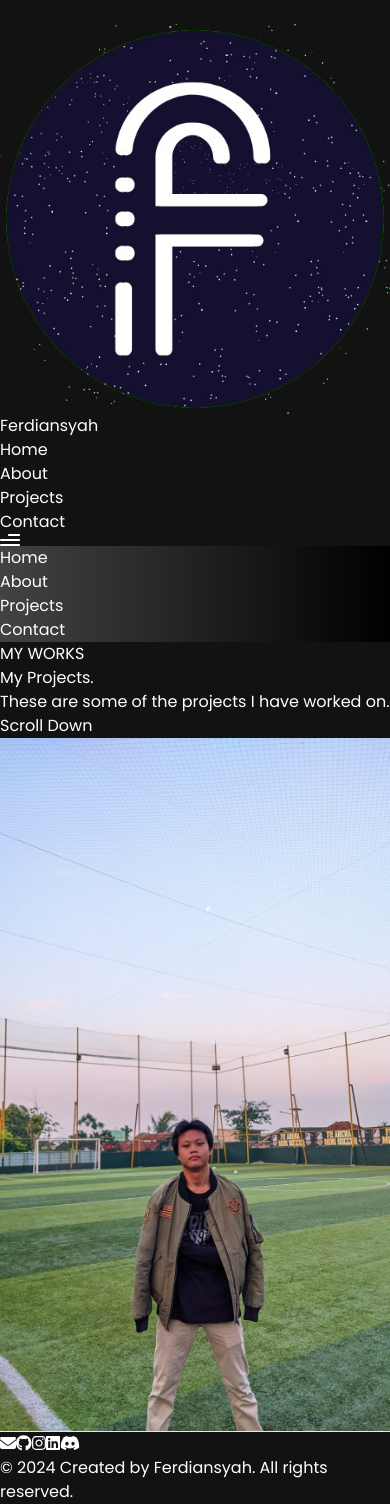
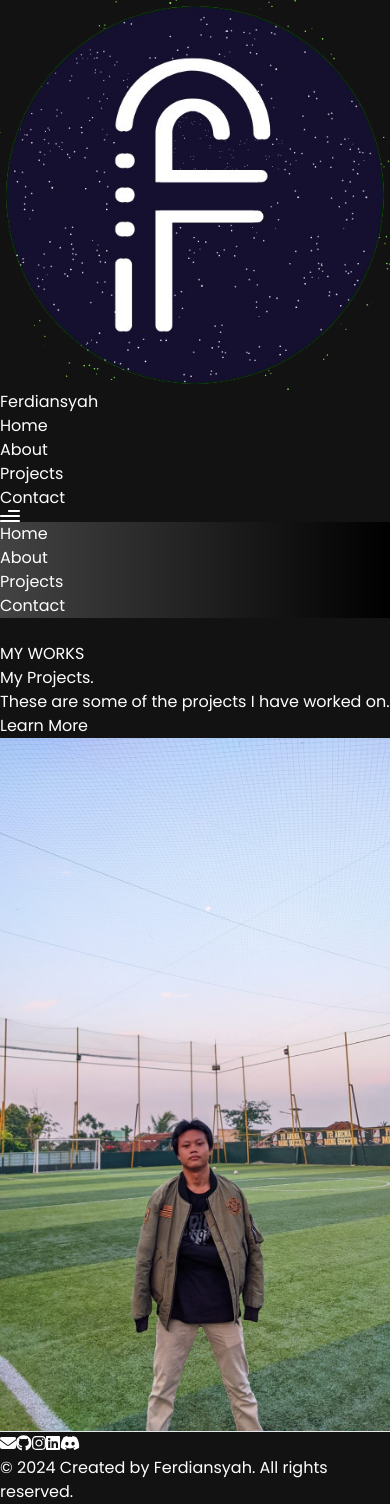
Before and after one commit to dayyysss/ferdi-portofolio, a React (Vite) app: page /projects in a window 390 px wide. Built offline with nearby package versions, Linux system fonts and the light colour scheme.

Commit message:
revamp aboutpage & projectpage

```diff
--- a/src/App.jsx
+++ b/src/App.jsx
@@ -1,7 +1,7 @@
 import { BrowserRouter, Routes, Route } from "react-router-dom";
 import { Navbar, Home, About, Projects, Contact, StarsCanvas, Footer } from "./components";
-import AboutPage from "./pages/AboutPage";
-import ProjectPage from "./pages/ProjectPage";
+import AboutPage from "./components/about/AboutPage";
+import ProjectPage from "./components/projects/ProjectPage";
 import ReactFullpage from '@fullpage/react-fullpage';
 
 const App = () => {
--- a/src/components/Footer.jsx
+++ b/src/components/Footer.jsx
@@ -48,7 +48,7 @@ const Footer = () => {
               <FontAwesomeIcon icon={faGithub} className="text-xl" />
             </motion.a>
             <motion.a
-              href="https://www.instagram.com/ferdiansyah"
+              href="https://www.instagram.com/dayys7_"
               target="_blank"
               rel="noopener noreferrer"
               className="flex justify-center items-center bg-tertiary w-10 h-10 rounded-2xl text-white hover:bg-gray-400 transition-all ease-in-out duration-300"
--- a/src/pages/ProjectPage.jsx
+++ b/src/components/about/AboutPage.jsx
@@ -1,26 +1,25 @@
 import React from "react";
 import { motion } from "framer-motion";
-import { styles } from "../styles";
-import Hr from '../components/Hr';
-import MeAbout from "../assets/me2.jpeg";
-import MainLayout from "../layouts/MainLayout";
-import { SectionWrapper } from "../hoc";
-import Button from "../components/Button";
 import { Link } from "react-router-dom";
+import { styles } from "../../styles";
+import Hr from '../Hr';
+import MeAbout from "../../assets/me2.jpeg";
+import Button from '../Button';
+import MainLayout from "../../layouts/MainLayout";
+import SectionWrapper from "../../hoc/SectionWrapper";
 
-const ProjectPage = () => {
+const AboutContent = () => {
   return (
-    <MainLayout>
-    <section id="projects" className="relative w-full h-screen mx-auto overflow-hidden">
+    <div className="relative w-full h-screen mx-auto overflow-hidden max-w-7xl">
       <div className="container mx-auto flex flex-col md:flex-row items-center gap-10 md:gap-20 px-5 overflow-hidden">
         <div className="order-2 md:order-1 flex flex-col justify-center items-start text-start">
-        <motion.p
+          <motion.p
             className={`${styles.sectionSubText}`}
             initial={{ y: -20, opacity: 0 }}
             whileInView={{ y: 0, opacity: 1 }}
             transition={{ delay: 0.1, type: "spring" }}
           >
-            MY WORKS
+            INTRODUCTION
           </motion.p>
           <motion.h1
             className="bg-white lg:bg-transparent bg-opacity-50 px-3 md:px-0 text-4xl md:text-6xl font-bold"
@@ -28,7 +27,7 @@ const ProjectPage = () => {
             whileInView={{ x: 0, opacity: 1 }}
             transition={{ delay: 0.1, type: "spring" }}
           >
-            My Projects.
+            About Me.
           </motion.h1>
           <Hr />
           <motion.p
@@ -37,7 +36,7 @@ const ProjectPage = () => {
             whileInView={{ x: 0, opacity: 1 }}
             transition={{ delay: 0.2, type: "spring" }}
           >
-            These are some of the projects I have worked on.
+            A brief introduction about me, interests and achievements.
           </motion.p>
           <motion.div
             initial={{ y: 40, opacity: 0 }}
@@ -45,7 +44,7 @@ const ProjectPage = () => {
             transition={{ delay: 0.3, type: "spring" }}
           >
             <Button variation="primary">
-              <Link to="/projects">Scroll Down</Link>
+              <Link to="/about">Scroll Down</Link>
             </Button>
           </motion.div>
         </div>
@@ -65,9 +64,18 @@ const ProjectPage = () => {
           </motion.div>
         </div>
       </div>
-    </section>
+    </div>
+  );
+};
+
+const WrappedAboutContent = SectionWrapper(AboutContent, "about");
+
+const AboutPage = () => {
+  return (
+    <MainLayout>
+      <WrappedAboutContent />
     </MainLayout>
   );
 };
 
-export default SectionWrapper(ProjectPage, "projects");
+export default AboutPage;
--- /dev/null
+++ b/src/components/projects/ProjectPage.jsx
@@ -0,0 +1,81 @@
+import React from "react";
+import { motion } from "framer-motion";
+import { Link } from "react-router-dom";
+import { styles } from "../../styles";
+import Hr from '../Hr';
+import MeAbout from "../../assets/me2.jpeg";
+import Button from '../Button';
+import MainLayout from "../../layouts/MainLayout";
+import SectionWrapper from "../../hoc/SectionWrapper";
+
+const ProjectsContent = () => {
+  return (
+    <section id="projects" className="relative w-full h-screen mx-auto overflow-hidden">
+    <div className="container mx-auto flex flex-col md:flex-row items-center gap-10 md:gap-20 px-5 overflow-hidden">
+      <div className="order-2 md:order-1 flex flex-col justify-center items-start text-start">
+      <motion.p
+          className={`${styles.sectionSubText}`}
+          initial={{ y: -20, opacity: 0 }}
+          whileInView={{ y: 0, opacity: 1 }}
+          transition={{ delay: 0.1, type: "spring" }}
+        >
+          MY WORKS
+        </motion.p>
+        <motion.h1
+          className="bg-white lg:bg-transparent bg-opacity-50 px-3 md:px-0 text-4xl md:text-6xl font-bold"
+          initial={{ x: -100, opacity: 0 }}
+          whileInView={{ x: 0, opacity: 1 }}
+          transition={{ delay: 0.1, type: "spring" }}
+        >
+          My Projects.
+        </motion.h1>
+        <Hr />
+        <motion.p
+          className="text-xl mt-4 tracking-wider text-white-100 leading-[1.7rem] mb-5"
+          initial={{ x: -100, opacity: 0 }}
+          whileInView={{ x: 0, opacity: 1 }}
+          transition={{ delay: 0.2, type: "spring" }}
+        >
+          These are some of the projects I have worked on.
+        </motion.p>
+        <motion.div
+          initial={{ y: 40, opacity: 0 }}
+          whileInView={{ y: 0, opacity: 1 }}
+          transition={{ delay: 0.3, type: "spring" }}
+        >
+          <Button variation="primary">
+            <Link to="/projects">Learn More</Link>
+          </Button>
+        </motion.div>
+      </div>
+
+      <div className="order-1 md:order-2 overflow-hidden">
+        <motion.div
+          className="h-[300px] md:h-[550px] w-[300px] md:w-[400px] ml-0"
+          initial={{ x: 300, opacity: 0, z: -100 }}
+          whileInView={{ x: 0, opacity: 1, z: 0 }}
+          transition={{ delay: 0.5, type: "spring", stiffness: 100, damping: 20 }}
+        >
+          <img
+            src={MeAbout}
+            className="object-cover w-full h-full rounded-3xl grayscale hover:grayscale-0 transition-all duration-300"
+            alt="Ferdi"
+          />
+        </motion.div>
+      </div>
+    </div>
+  </section>
+  );
+};
+
+const WrappedProjectsContent = SectionWrapper(ProjectsContent, "projects");
+
+const ProjectPage = () => {
+  return (
+    <MainLayout>
+      <WrappedProjectsContent />
+    </MainLayout>
+  );
+};
+
+export default ProjectPage;
--- a/src/pages/AboutPage.jsx
+++ /dev/null
@@ -1,73 +0,0 @@
-import React from "react";
-import { motion } from "framer-motion";
-import { Link } from "react-router-dom";
-import { styles } from "../styles";
-import { SectionWrapper } from "../hoc";
-import Hr from '../components/Hr';
-import MeAbout from "../assets/me2.jpeg";
-import Button from '../components/Button';
-import MainLayout from "../layouts/MainLayout";
-
-const AboutPage = () => {
-  return (
-    <MainLayout>
-    <section id="about" className="relative w-full h-screen mx-auto overflow-hidden">
-      <div className="container mx-auto flex flex-col md:flex-row items-center gap-10 md:gap-20 px-5 overflow-hidden">
-        <div className="order-2 md:order-1 flex flex-col justify-center items-start text-start">
-          <motion.p
-            className={`${styles.sectionSubText}`}
-            initial={{ y: -20, opacity: 0 }}
-            whileInView={{ y: 0, opacity: 1 }}
-            transition={{ delay: 0.1, type: "spring" }}
-          >
-            INTRODUCTION
-          </motion.p>
-          <motion.h1
-            className="bg-white lg:bg-transparent bg-opacity-50 px-3 md:px-0 text-4xl md:text-6xl font-bold"
-            initial={{ x: -100, opacity: 0 }}
-            whileInView={{ x: 0, opacity: 1 }}
-            transition={{ delay: 0.1, type: "spring" }}
-          >
-            About Me.
-          </motion.h1>
-          <Hr />
-          <motion.p
-            className="text-xl mt-4 tracking-wider text-white-100 leading-[1.7rem] mb-5"
-            initial={{ x: -100, opacity: 0 }}
-            whileInView={{ x: 0, opacity: 1 }}
-            transition={{ delay: 0.2, type: "spring" }}
-          >
-            A brief introduction about me, interests and achievements.
-          </motion.p>
-          <motion.div
-            initial={{ y: 40, opacity: 0 }}
-            whileInView={{ y: 0, opacity: 1 }}
-            transition={{ delay: 0.3, type: "spring" }}
-          >
-            <Button variation="primary">
-              <Link to="/about">Scroll Down</Link>
-            </Button>
-          </motion.div>
-        </div>
-
-        <div className="order-1 md:order-2 overflow-hidden">
-          <motion.div
-            className="h-[300px] md:h-[550px] w-[300px] md:w-[400px] ml-0"
-            initial={{ x: 300, opacity: 0, z: -100 }}
-            whileInView={{ x: 0, opacity: 1, z: 0 }}
-            transition={{ delay: 0.5, type: "spring", stiffness: 100, damping: 20 }}
-          >
-            <img
-              src={MeAbout}
-              className="object-cover w-full h-full rounded-3xl grayscale hover:grayscale-0 transition-all duration-300"
-              alt="Ferdi"
-            />
-          </motion.div>
-        </div>
-      </div>
-    </section>
-    </MainLayout>
-  );
-};
-
-export default SectionWrapper(AboutPage, "about");
```
